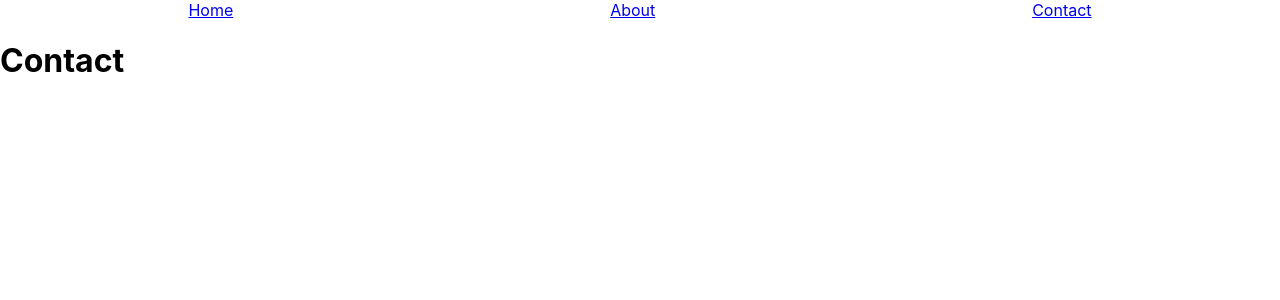
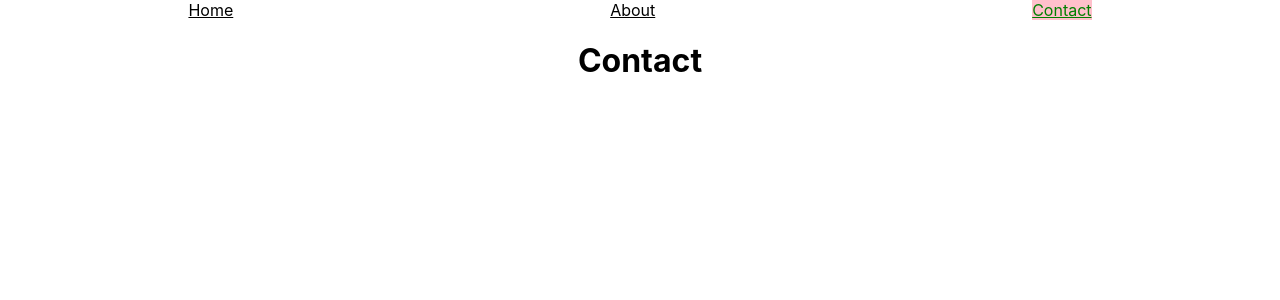
Before and after one commit to rahulrwt09/rct-movie-app, a React (Create React App) app in the folder ReactRouter/: page /Contact in a window 1280 px wide. Shown: the top 300 px of the page. Built offline with nearby package versions, Linux system fonts and the light colour scheme.

Commit message:
Add color for  active link in nav bar

```diff
--- a/ReactRouter/src/App.js
+++ b/ReactRouter/src/App.js
@@ -6,7 +6,8 @@ function App() {
     return (
     <div>
     <Navbar/>
-     <Allroute/>
+    <div style={{textAlign:'center'}}><Allroute/> </div>
+
 
     </div>
   );
--- a/ReactRouter/src/Navbar.jsx
+++ b/ReactRouter/src/Navbar.jsx
@@ -1,4 +1,4 @@
-import {Link} from "react-router-dom";
+import {Link, NavLink} from "react-router-dom";
 const   links= [
       {path:"/", text:"Home"},
       {path:"/about", text:"About"},
@@ -19,10 +19,16 @@ function Navbar(){
             >
              {links.map((link)=>(
 
-          <Link key={link.path} to={link.path} >
+          <NavLink
+            style={({isActive})=>{return isActive?{color:"green", backgroundColor:"pink"}:{color:"black"}}
+
+            }
+
+
+          key={link.path} to={link.path} >
            {link.text}
 
-          </Link>
+          </NavLink>
              ))}
 
 
```
